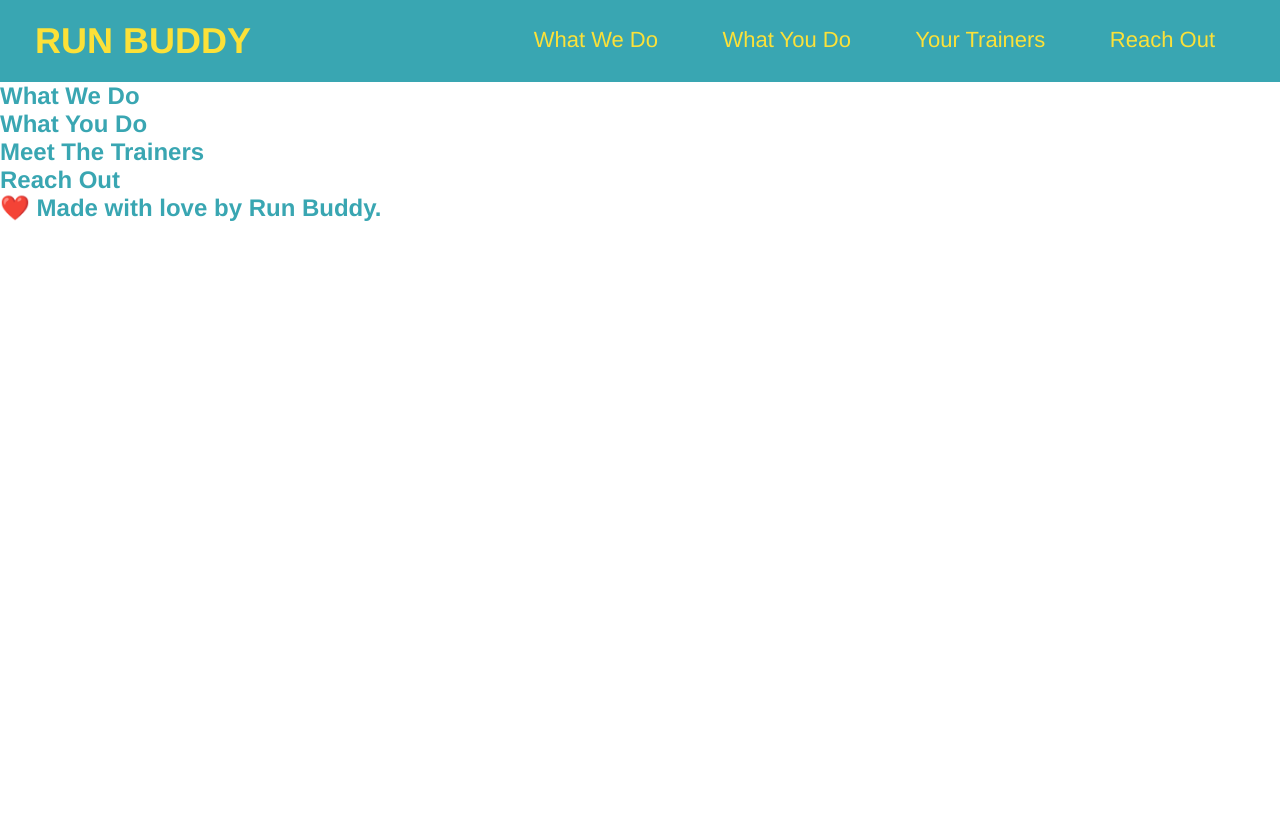
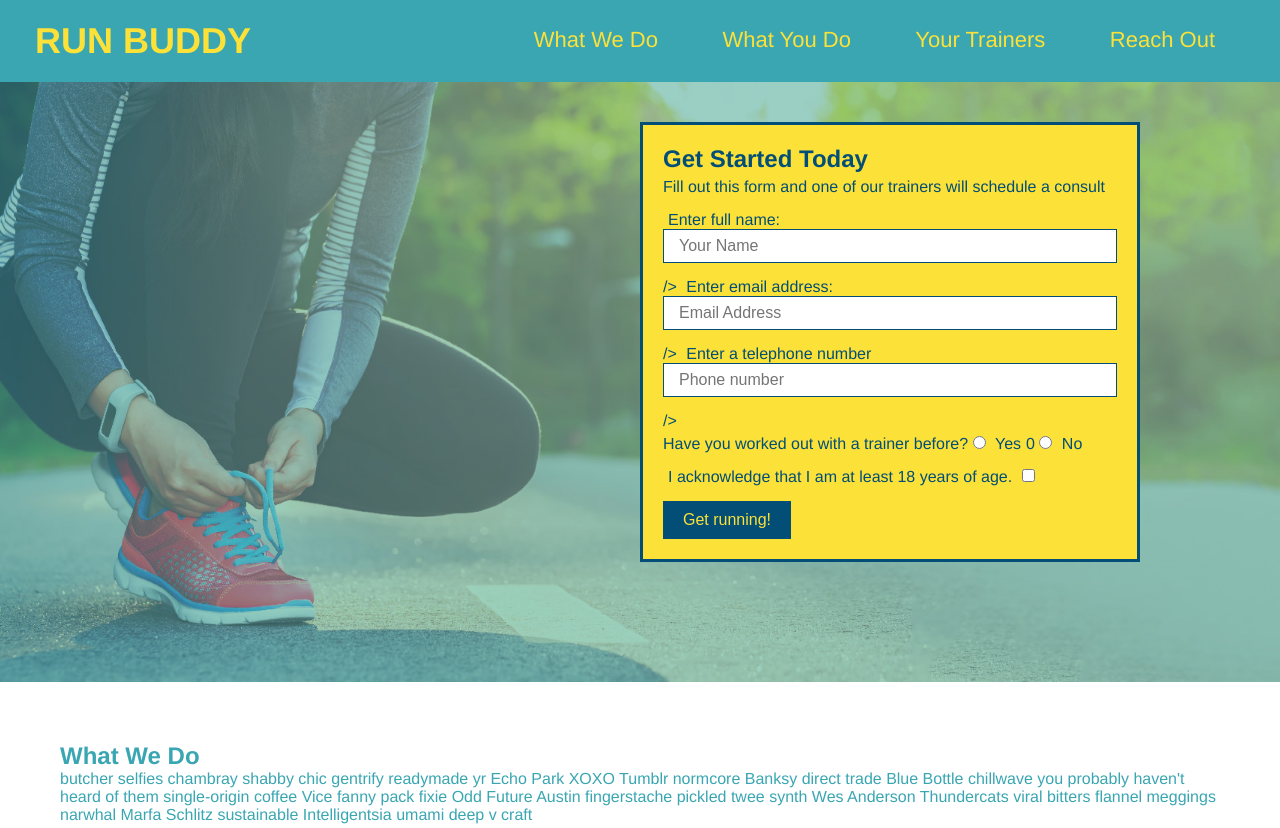
Before and after one commit to grobester/run-buddy, a plain HTML site: page index.html in a window 1280 px wide. Shown: the top 828 px of the page. Before the commit the page ends 800 px from the top, so only its background shows below. Drawn offline with Linux system fonts and the light colour scheme.

Commit message:
added icons

```diff
--- a/assets/css/style.css
+++ b/assets/css/style.css
@@ -1,41 +1,124 @@
 * {
     margin: 0;
     padding: 0;
+    box-sizing: border-box;
   }
+
   body {
     /* more on this crazy alphanumerical value in a minute! */
     color: #39a6b2;
     font-family: Helvetica, Arial, sans-serif;
     /*more fonts incase the pc doesnt support a font */
-    /*im commenting teehee */
+
   }
+
   /* apply styles to <header> */
   header {
     padding: 20px 35px;
-    background-color: #39a6b2
+    background-color: #39a6b2;
+  }
 
-    }
   header h1 {
     font-weight: bold;
     font-size: 36px;
     color: #fce138;
     margin: 0;
-        display:inline;
+    display: inline;
   }
-
   header a {
     text-decoration: none;
     color: #fce138;
   }
+
   header nav {
-        float:right;
+    float: right;
     margin: 7px 0;
   }
+
   header nav ul li {
     display: inline;
   }
+
   header nav ul li a {
     margin: 0 30px;
     font-weight: lighter;
-        font-size: 22px
+    font-size: 22px;
   }
+
+  footer {
+    background: #fce138;
+    width: 100%;
+    padding: 40px 35px;
+  }
+
+  footer h2 {
+    display: inline;
+    color: #024e76;
+    font-size: 30px;
+    margin: 0;
+  }
+
+  footer div {
+    float: right;
+    line-height: 1.5;
+    text-align: right;
+  }
+
+  footer a {
+    color: #024e76;
+  }
+
+  section {
+    padding: 60px;
+  }
+
+  /* Hero Style Start */
+  .hero {
+    background-image: url('../images/hero-bg.jpg');
+    height: 600px;
+    background-size: cover;
+    background-position: center;
+    position: relative;
+  }
+  /* Hero Style End */
+
+  .hero-form {
+    border: 3px solid #024e76;
+    background-color: #fce138;
+    padding: 20px;
+    width: 500px;
+    color: #024e76;
+    position: absolute;
+    bottom: 120px;
+    right: 140px;
+  }
+
+  .hero-form h3 {
+    font-size: 24px;
+    margin: 0;
+  }
+  .hero-form p {
+    margin: 5px 0 15px 0;
+  }
+
+  .form-input {
+    border: 1px solid #024e76;
+    display: block;
+    padding: 7px 15px;
+    font-size: 16px;
+    color: #024e76;
+    width: 100%;
+    margin-bottom: 15px;
+  }
+
+  .hero-form label {
+    margin: 0 5px;
+  }
+
+  .hero-form button {
+    color: #fce138;
+    background-color: #024e76;
+    border: none;
+    padding: 10px 20px;
+    font-size: 16px;
+  }
--- a/index.html
+++ b/index.html
@@ -30,18 +30,70 @@
   </header>
 
   <!-- hero/jumbotron -->
-  <section>
+  <section class="hero">
+    <div class="hero-form">
+      <h3>Get Started Today </h3>
+      <p> Fill out this form and one of our trainers will schedule a consult</p>
+      <!-- Add for element-->
+      <form>
+        <label for="name">Enter full name:</label>
+ <input type="text" placeholder="Your Name" name="name" id="name" class="form-input">/>
+
+ <label for="email"> Enter email address:</label>
+ <input type="text" placeholder="Email Address" name="email"class="form-input"> />
+ <label for="phone"> Enter a telephone number</label>
+ <input type="tel" placeholder="Phone number" name="phone" id="phone"class="form-input"> />
+ <p>
+    Have you worked out with a trainer before?
+    <input type="radio" name="trainer-confirm" id="trainer-yes" />
+    <label for="trainer-yes">Yes</label>0
+    <input type="radio" name="trainer-confirm" id="trainer-no" />
+    <label for="trainer-no">No</label>
+    </p>
+<p>
+  <label for="checkbox" >
+    I acknowledge that I am at least 18 years of age.
+    </label>
+    <input type="checkbox" name="age confirm" id="checkbox" />
+  </p>
+<button type="submit">
+  Get running!
+  </button>
+      </form>
+    </div>
   </section>
+  <!-- end hero-->
 
   <!-- "what we do" section -->
-  <section>
+  <section id="what-we-do">
+
     <h2>What We Do</h2>
+    <p> butcher selfies chambray shabby chic gentrify readymade yr Echo Park XOXO Tumblr normcore Banksy direct trade Blue Bottle chillwave you probably haven't heard of them single-origin coffee Vice fanny pack fixie Odd Future Austin fingerstache pickled twee synth Wes Anderson Thundercats viral bitters flannel meggings narwhal Marfa Schlitz sustainable Intelligentsia umami deep v craft</p>
   </section>
 
   <!-- "what you do" section -->
-  <section>
+  <section id="what-you-do">
+
     <h2>What You Do</h2>
-  </section>
+  <div>
+     <!-- insert this img element -->
+  <img src="./assets/images/step-1.svg" alt="" />
+    <h3>Step 1: Fill Out the Form Above.</h3>
+    <p>You're already here, so why not?</p>
+  </div>
+  <div>
+    <h3>Step 2: Consult with One of Our Trainers.</h3>
+    <p>Are you here to build muscle, lose weight, or just feel good?</p>
+  </div>
+  <div>
+    <h3>Step 3: Get Running.</h3>
+    <p>Hit the ground running (literally) once your trainer lays out your plan.</p>
+  </div>
+  <div>
+    <h3>Step 4: See Results.</h3>
+    <p>Bi-weekly checkins with your trainer will keep you focused</p>
+  </div>
+</section>
 
   <!-- "meet the trainers" section -->
   <section>
@@ -56,6 +108,10 @@
   <!-- footer -->
   <footer>
     <h2>❤️ Made with love by Run Buddy.</h2>
+    <div>
+      <a href="#">Read Our Privacy Policy</a><br />
+      &copy; 2019 Run Buddy, Inc.
+    </div>
   </footer>
         </body>
 
```
Also changed, not shown: assets/images/hero-bg.jpg (added), assets/images/step-1.svg (added), assets/images/step-2.svg (added), assets/images/step-3.svg (added), assets/images/step-4.svg (added). Lines whose indentation alone changed are shown as unchanged.
